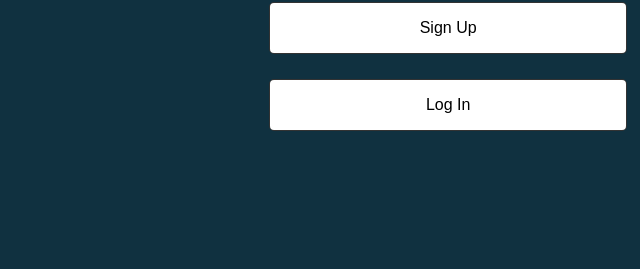
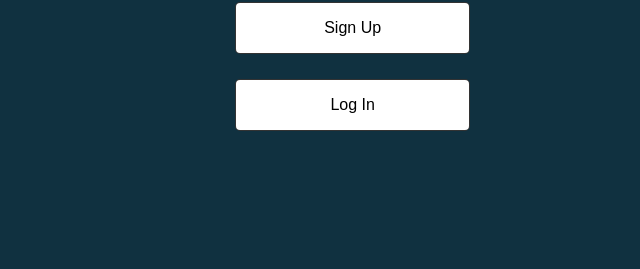
Before and after one commit to breydonb/breydonb, a PHP site: page /welcome.php in a window 1280 px wide. Shown: the part 531-800 px from the top of the page, without its empty margins (640-1280 px from the left). Run offline with PHP 8.4, Linux system fonts and the light colour scheme; some web fonts are replaced.

Commit message:
is this committing?

```diff
--- a/parklandProject/listAccount.php
+++ b/parklandProject/listAccount.php
@@ -18,7 +18,8 @@
 		<h1>Listing Accounts</h1>
 	</div>
 	<br />
-	<?php printTable($conn);
-	mysqli_close($conn);?>
+	<div class="grid-menu list-db">
+		<?php printTable($conn); mysqli_close($conn);?>
+	</div>
 </body>
 </html>
--- a/parklandProject/style.css
+++ b/parklandProject/style.css
@@ -110,10 +110,17 @@ td{
 
 	display: grid;
 	grid-row-gap: 25px;
+	grid-template-columns: 12.5% repeat(5,auto) 12.5%;
 
 	padding: 5px;
 
 
+
+}
+
+.list-db{
+
+	grid-column: 4 / 5;
 
 }
 
@@ -127,7 +134,7 @@ td{
 	border: 1px solid rgba(0, 0, 0, 0.8);
 	border-radius: 5px;
 
-	grid-column: 4 / 4;
+	grid-column: 6 / 7;
 
 }
 
--- a/parklandProject/welcome.php
+++ b/parklandProject/welcome.php
@@ -16,10 +16,10 @@
 	</div>
 	<br />
 	<div class="grid-menu">
-		<a href="createAccount.php" class="button-wave" >
+		<a href="createAccount.php" class="button-wave" id="item-1">
 			<p class="button-text">Sign Up</p>
 		</a>
-		<a href="#" class="button-wave" >
+		<a href="#" class="button-wave" id="item-2">
 			<p class="button-text">Log In</p>
 		</a>
 	</div>
```
